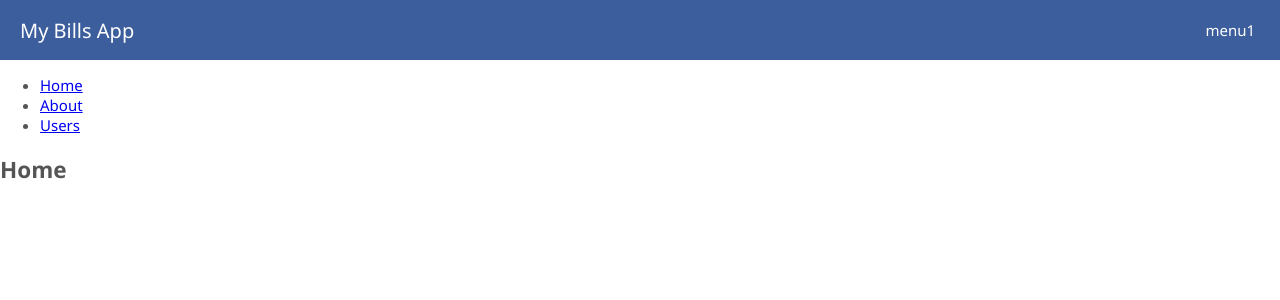
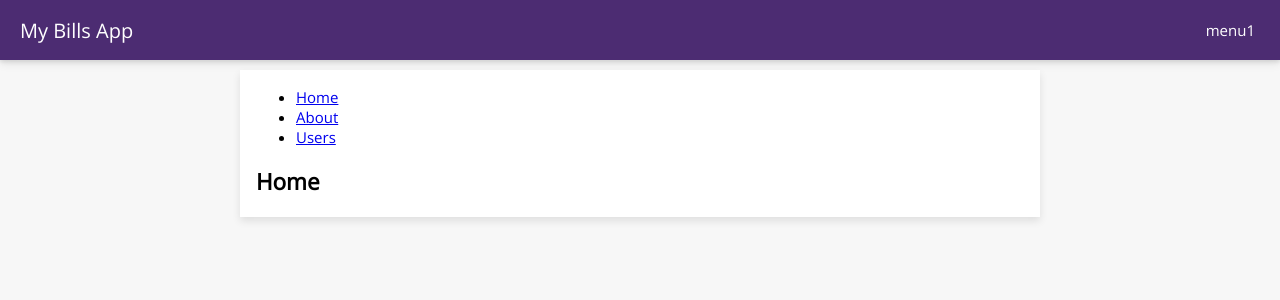
Before and after one commit to charlesmst/my-bills-app, a React (Create React App) app: page / in a window 1280 px wide. Shown: the top 300 px of the page. Built offline with nearby package versions, Linux system fonts and the light colour scheme.

Commit message:
Card with Open Sans

```diff
--- a/public/index.html
+++ b/public/index.html
@@ -6,6 +6,10 @@
     <link
       rel="stylesheet"
       href="https://cdnjs.cloudflare.com/ajax/libs/font-awesome/4.7.0/css/font-awesome.min.css"
+    />
+    <link
+      href="https://fonts.googleapis.com/css?family=Open+Sans&display=swap"
+      rel="stylesheet"
     />
     <meta name="viewport" content="width=device-width, initial-scale=1" />
     <meta name="theme-color" content="#000000" />
--- a/src/Styles.js
+++ b/src/Styles.js
@@ -1,6 +1,6 @@
 // Grays
 export const gray1 = "#383737";
-export const gray2 = "#565555";
+export const gray2 = "#e9e9e9";
 export const gray3 = "#857c81";
 export const gray4 = "#b9b9b9";
 export const gray5 = "#e0dddd";
@@ -9,7 +9,7 @@ export const gray5 = "#e0dddd";
 export const accent1 = "#9b8dab";
 
 // Fonts
-export const fontFamily = "'Segoe UI', 'Helvetica Neue',sansserif";
+export const fontFamily = "Open Sans,'Segoe UI', 'Helvetica Neue',sansserif";
 export const fontSize = "15px";
 
 //http://c0bra.github.io/color-scheme-js/
@@ -27,8 +27,10 @@ const colorScheme = [
   "#ccffcc",
   "#33cc99"
 ];
-export const primary1 = colorScheme[0];
+export const primary1 = "#4C2C72"; // colorScheme[0];
 export const fontColor1 = "#fff";
+export const card1 = "#fff";
+export const fontColorCard1 = "#000";
 export const secondary1 = colorScheme[1];
 export const normal1 = colorScheme[2];
 export const contrast1 = colorScheme[3];
--- /dev/null
+++ b/src/components/Card.js
@@ -0,0 +1,23 @@
+import React from "react";
+import styled from "styled-components";
+import { card1, fontColorCard1 } from "../Styles";
+
+const ContentWrapper = styled.div`
+  max-width: 800px;
+  margin: 0 auto;
+  background: ${card1};
+  color: ${fontColorCard1};
+  box-shadow: 0 4px 8px 0 rgba(0, 0, 0, 0.1);
+  transition: 0.3s;
+  margin-top: 10px;
+  & > div {
+    padding: 2px 16px;
+  }
+`;
+export default function Card({ children }) {
+  return (
+    <ContentWrapper>
+      <div>{children}</div>
+    </ContentWrapper>
+  );
+}
--- a/src/components/MainPage.js
+++ b/src/components/MainPage.js
@@ -1,6 +1,7 @@
 import React from "react";
 import Navbar from "./Navbar";
 import Container from "./Container";
+import Card from "./Card";
 export default function MainPage({ children }) {
   const [navbarActive, setNavbarActive] = React.useState(false);
   const toggle = e => {
@@ -15,7 +16,8 @@ export default function MainPage({ children }) {
         logo={"My Bills App"}
         menus={[{ title: "menu1", href: "/" }]}
       />
-      <div>{children}</div>
+
+      <Card>{children}</Card>
     </Container>
   );
 }
--- a/src/components/Navbar.js
+++ b/src/components/Navbar.js
@@ -7,11 +7,13 @@ const Nav = styled.nav`
   background: ${primary1};
   margin: 0;
   color: ${accent1};
+  box-shadow: 0 2px 4px 0 rgba(0, 0, 0, 0.1), 0 3px 10px 0 rgba(0, 0, 0, 0.09);
 `;
 const MenuList = styled.ul`
   list-style-type: none;
   padding: 5px 20px;
   display: flex;
+
   margin: 0;
   flex-wrap: wrap;
   justify-content: space-between;
--- a/src/index.css
+++ b/src/index.css
@@ -1,13 +1,14 @@
 body {
   margin: 0;
-  font-family: -apple-system, BlinkMacSystemFont, 'Segoe UI', 'Roboto', 'Oxygen',
-    'Ubuntu', 'Cantarell', 'Fira Sans', 'Droid Sans', 'Helvetica Neue',
-    sans-serif;
+  font-family: -apple-system, BlinkMacSystemFont, "Open Sans", "Segoe UI",
+    "Roboto", "Oxygen", "Ubuntu", "Cantarell", "Fira Sans", "Droid Sans",
+    "Helvetica Neue", sans-serif;
   -webkit-font-smoothing: antialiased;
   -moz-osx-font-smoothing: grayscale;
+  background: #f7f7f7;
 }
 
 code {
-  font-family: source-code-pro, Menlo, Monaco, Consolas, 'Courier New',
+  font-family: source-code-pro, Menlo, Monaco, Consolas, "Courier New",
     monospace;
 }
```
Also changed, not shown: 2 other files (tests, documents, lock files or other folders).
